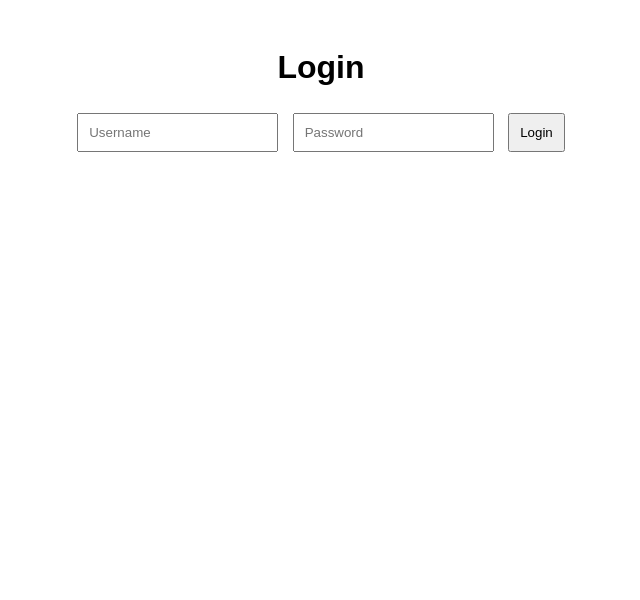
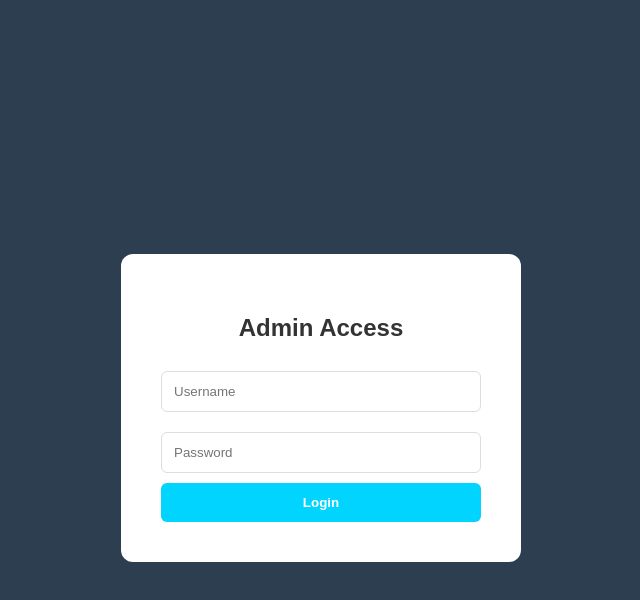
Before and after one commit to Funkaarfam/wdwdsdwsd, a plain HTML site: page public/login.html in a window 1280 px wide. Shown: the whole page, without its empty margins (319-959 px from the left). Drawn offline with Linux system fonts and the light colour scheme.

Commit message:
Revamp login page for admin access

```diff
--- a/public/login.html
+++ b/public/login.html
@@ -1,17 +1,39 @@
 <!DOCTYPE html>
 <html lang="en">
 <head>
-<meta charset="UTF-8">
-<meta name="viewport" content="width=device-width, initial-scale=1.0">
-<title>Login</title>
-<link rel="stylesheet" href="css/style.css">
+    <meta charset="UTF-8">
+    <title>Admin Login</title>
+    <style>
+        body { font-family: sans-serif; display: flex; justify-content: center; align-items: center; height: 100vh; background: #2c3e50; color: white; }
+        .login-box { background: #fff; color: #333; padding: 40px; border-radius: 12px; width: 320px; text-align: center; }
+        input { width: 100%; padding: 12px; margin: 10px 0; border: 1px solid #ddd; border-radius: 6px; box-sizing: border-box; }
+        button { width: 100%; padding: 12px; background: #00d4ff; border: none; color: white; font-weight: bold; cursor: pointer; border-radius: 6px; }
+        #error-msg { color: #e74c3c; font-weight: bold; margin-bottom: 15px; font-size: 0.9rem; }
+    </style>
 </head>
 <body>
-<h1>Login</h1>
-<form action="/login" method="post">
-  <input type="text" name="username" placeholder="Username" required>
-  <input type="password" name="password" placeholder="Password" required>
-  <button type="submit">Login</button>
-</form>
+
+<div class="login-box">
+    <h2>Admin Access</h2>
+    <div id="error-msg"></div>
+    <input type="text" id="user" placeholder="Username">
+    <input type="password" id="pass" placeholder="Password">
+    <button onclick="handleLogin()">Login</button>
+</div>
+
+<script>
+    function handleLogin() {
+        const u = document.getElementById('user').value;
+        const p = document.getElementById('pass').value;
+        const err = document.getElementById('error-msg');
+
+        if (u === "root" && p === "root") {
+            window.location.href = "dashboard.html";
+        } else {
+            err.innerText = "Invalid username or password!";
+        }
+    }
+</script>
+
 </body>
 </html>
```
